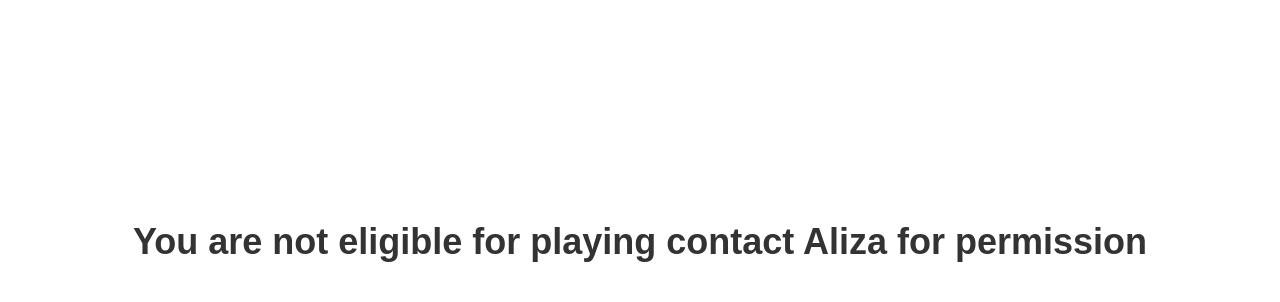
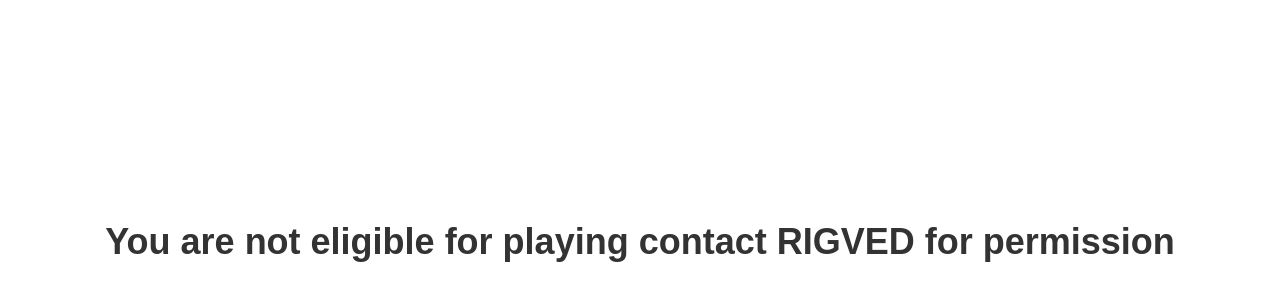
Before and after one commit to AlizaZaheer/Prank_website_R, a plain HTML site: page index.html in a window 1280 px wide. Shown: the part 158-460 px from the top of the page. Drawn offline with Linux system fonts and the light colour scheme.

Commit message:
Update index.html

```diff
--- a/index.html
+++ b/index.html
@@ -24,7 +24,7 @@
 </head>
 <body>
     <div class="message">
-        <p>You are not eligible for playing contact Aliza for permission</p>
+        <p>You are not eligible for playing contact RIGVED for permission</p>
     </div>
 </body>
 </html>
```
